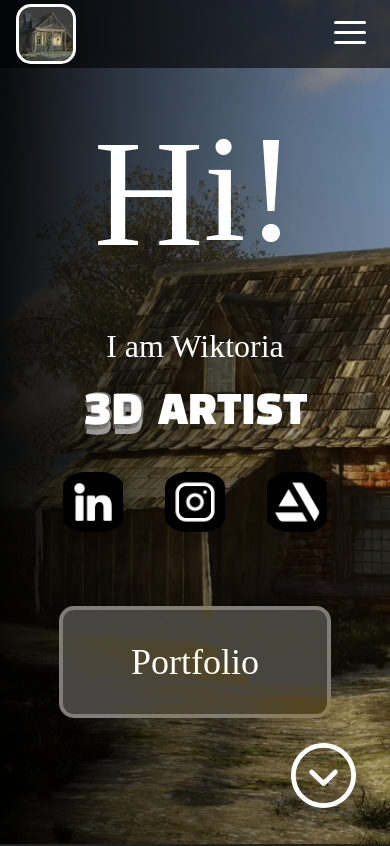
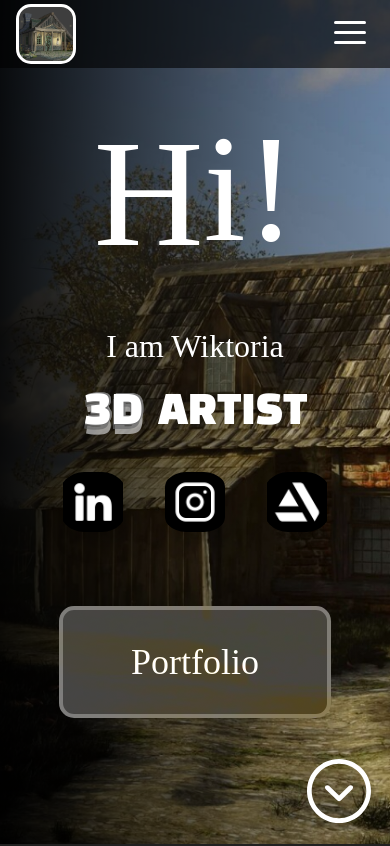
Before and after one commit to s-jez/Portfolio-3DArist, a React (Create React App) app: page / in a window 390 px wide. Shown: the top 846 px of the page. Built offline with nearby package versions, Linux system fonts and the light colour scheme; a web font is replaced by a local one.

Commit message:
add img svg to arrow.

```diff
--- a/src/components/Carousel/Arrows/Arrow/Arrow.module.css
+++ b/src/components/Carousel/Arrows/Arrow/Arrow.module.css
@@ -6,37 +6,24 @@
   height: 5rem;
   bottom: 6.25%;
   right: 5%;
-  mask-image: url("../../../../assets/circle-down.svg");
-  mask-size: 80px;
-  mask-repeat: no-repeat;
-  background-color: white;
+  filter: brightness(0) invert(1);
   transition: transform 0.25s ease;
+}
+.arrow:hover {
+  transform: scale(1.05);
 }
 .arrowUp {
   -webkit-transform: rotate(180deg);
   transform: rotate(180deg);
 }
-.arrow:hover {
-  transform: scale(1.05);
-}
 .arrowUp:hover {
   transform: scale(1.05) rotate(180deg);
 }
-@media (max-width: 1440px) {
+@media (max-width: 768px) {
   .arrow,
   .arrowUp {
-    mask-size: 75px;
-  }
-}
-@media (max-width: 600px) {
-  .arrow,
-  .arrowUp {
-    mask-size: 65px;
+    width: 4rem;
+    height: 4rem;
     bottom: 2.5%;
   }
 }
-@media (max-height: 450px) {
-  .arrow {
-    bottom: -100%;
-  }
-}
--- a/src/components/Carousel/Arrows/Arrow/Arrow.tsx
+++ b/src/components/Carousel/Arrows/Arrow/Arrow.tsx
@@ -1,5 +1,6 @@
 import { useEffect, useState } from "react";
 import styles from "./Arrow.module.css";
+import arrow from "assets/arrow.svg";
 
 interface IArrow {
   direction?: string;
@@ -57,10 +58,13 @@ const Arrow = ({ direction = "down" }: IArrow) => {
     }
   };
   return (
-    <div
-      className={direction === "down" ? styles.arrow : styles.arrowUp}
-      onClick={handleClick}
-    ></div>
+    <div onClick={handleClick}>
+      <img
+        src={arrow}
+        className={direction === "down" ? styles.arrow : styles.arrowUp}
+        alt="arrow"
+      />
+    </div>
   );
 };
 
```
Also changed, not shown: src/assets/arrow.svg (renamed from src/assets/circle-down.svg).
